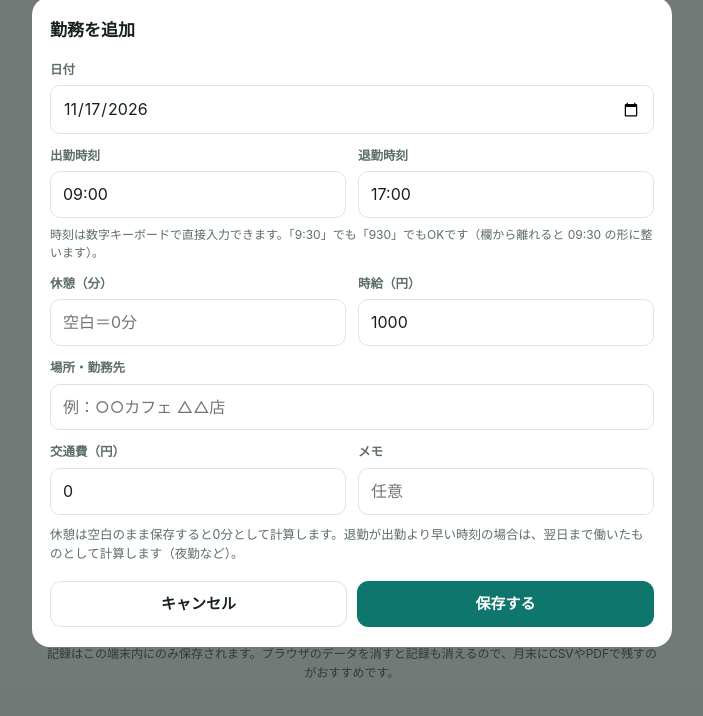
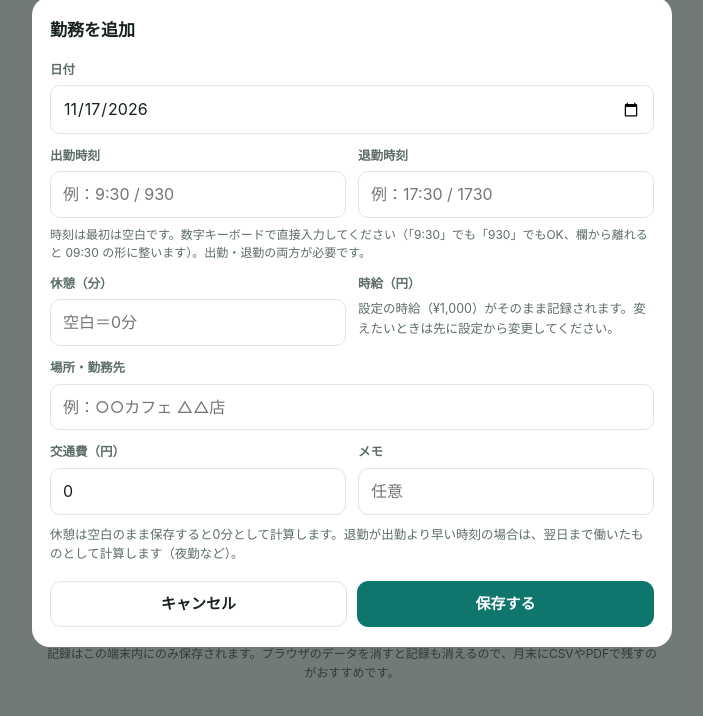
Before and after one commit to katsu1007/baito, a plain HTML site: page index.html in a window 1280 px wide. Both pictures are taken after a click on the button "＋ 過去分を追加". Shown: the part 646-1362 px from the top of the page, without its empty margins (288-991 px from the left). Drawn offline with Linux system fonts and the light colour scheme.

Commit message:
時刻は空白スタート・時給は設定の固定値に変更

```diff
--- a/index.html
+++ b/index.html
@@ -339,20 +339,20 @@
         </div>
         <div>
           <label class="flabel" for="fStart">出勤時刻</label>
-          <input class="field" id="fStart" type="text" inputmode="numeric" placeholder="例：9:30 / 930" autocomplete="off" enterkeyhint="next" required />
+          <input class="field" id="fStart" type="text" inputmode="numeric" placeholder="例：9:30 / 930" autocomplete="off" enterkeyhint="next" />
         </div>
         <div>
           <label class="flabel" for="fEnd">退勤時刻</label>
-          <input class="field" id="fEnd" type="text" inputmode="numeric" placeholder="例：17:30 / 1730" autocomplete="off" enterkeyhint="done" required />
+          <input class="field" id="fEnd" type="text" inputmode="numeric" placeholder="例：17:30 / 1730" autocomplete="off" enterkeyhint="done" />
         </div>
-        <p class="time-hint full">時刻は数字キーボードで直接入力できます。「9:30」でも「930」でもOKです（欄から離れると 09:30 の形に整います）。</p>
+        <p class="time-hint full" id="timeHint">時刻は最初は空白です。数字キーボードで直接入力してください（「9:30」でも「930」でもOK、欄から離れると 09:30 の形に整います）。出勤・退勤の両方が必要です。</p>
         <div>
           <label class="flabel" for="fBreak">休憩（分）</label>
           <input class="field" id="fBreak" type="number" inputmode="numeric" pattern="[0-9]*" min="0" step="1" value="" placeholder="空白＝0分" enterkeyhint="done" />
         </div>
         <div>
-          <label class="flabel" for="fWage">時給（円）</label>
-          <input class="field" id="fWage" type="number" inputmode="numeric" pattern="[0-9]*" min="0" step="1" enterkeyhint="done" />
+          <label class="flabel">時給（円）</label>
+          <p class="setnote" style="margin:2px 0 0" id="fWageNote">設定の時給がそのまま記録されます。</p>
         </div>
         <div class="full">
           <label class="flabel" for="fPlace">場所・勤務先</label>
@@ -660,11 +660,16 @@
   function openForm(rec){
     editingId = rec ? rec.id : null;
     $("formTitle").textContent = rec ? "勤務を編集" : "勤務を追加";
+    $("timeHint").textContent = rec
+      ? "時刻は数字キーボードで直接入力できます（「9:30」でも「930」でもOK、欄から離れると 09:30 の形に整います）。出勤・退勤の両方が必要です。"
+      : "時刻は最初は空白です。数字キーボードで直接入力してください（「9:30」でも「930」でもOK、欄から離れると 09:30 の形に整います）。出勤・退勤の両方が必要です。";
     $("fDate").value = rec ? rec.date : dateStr(new Date());
-    $("fStart").value = rec ? rec.start : "09:00";
-    $("fEnd").value = rec ? rec.end : "17:00";
+    $("fStart").value = rec ? rec.start : "";
+    $("fEnd").value = rec ? rec.end : "";
     $("fBreak").value = rec ? (rec.breakMin!=null ? rec.breakMin : "") : "";
-    $("fWage").value = rec ? (rec.wage!=null? rec.wage : state.settings.wage) : state.settings.wage;
+    $("fWageNote").textContent = rec
+      ? "この記録の時給は "+fmtYen(rec.wage!=null? rec.wage : state.settings.wage)+" のままです。設定で時給を変えても、この記録の給料は変わりません。"
+      : "設定の時給（"+fmtYen(state.settings.wage)+"）がそのまま記録されます。変えたいときは先に設定から変更してください。";
     $("fPlace").value = rec ? (rec.place||"") : (state.settings.lastPlace||"");
     $("fTransport").value = rec ? (rec.transport||0) : state.settings.transport;
     $("fMemo").value = rec ? (rec.memo||"") : "";
@@ -685,13 +690,12 @@
     var start = parseTimeInput($("fStart").value);
     var end = parseTimeInput($("fEnd").value);
     if(!date){ toast("日付を入れてください"); return; }
-    if(!start){ $("fStart").classList.add("invalid"); $("fStart").focus(); toast("出勤時刻は 9:30 や 930 のように入力してください"); return; }
-    if(!end){ $("fEnd").classList.add("invalid"); $("fEnd").focus(); toast("退勤時刻は 17:30 や 1730 のように入力してください"); return; }
+    if(!start){ $("fStart").classList.add("invalid"); $("fStart").focus(); toast($("fStart").value.trim()? "出勤時刻は 9:30 や 930 のように入力してください" : "出勤時刻が未入力です（9:30 や 930 のように入力してください）"); return; }
+    if(!end){ $("fEnd").classList.add("invalid"); $("fEnd").focus(); toast($("fEnd").value.trim()? "退勤時刻は 17:30 や 1730 のように入力してください" : "退勤時刻が未入力です（17:30 や 1730 のように入力してください）"); return; }
     $("fStart").value = start; $("fEnd").value = end;
     var data = {
       date: date, start: start, end: end,
       breakMin: Math.max(0, parseInt($("fBreak").value,10)||0),
-      wage: Math.max(0, parseInt($("fWage").value,10)||0),
       place: $("fPlace").value.trim(),
       transport: Math.max(0, parseInt($("fTransport").value,10)||0),
       memo: $("fMemo").value.trim()
@@ -703,6 +707,7 @@
       toast("記録を更新しました");
     }else{
       data.id = uid();
+      data.wage = state.settings.wage; // 新規は保存時点の設定時給を記録（あとで設定を変えても過去分は変わらない）
       state.records.push(data);
       toast("記録を追加しました");
     }
```
